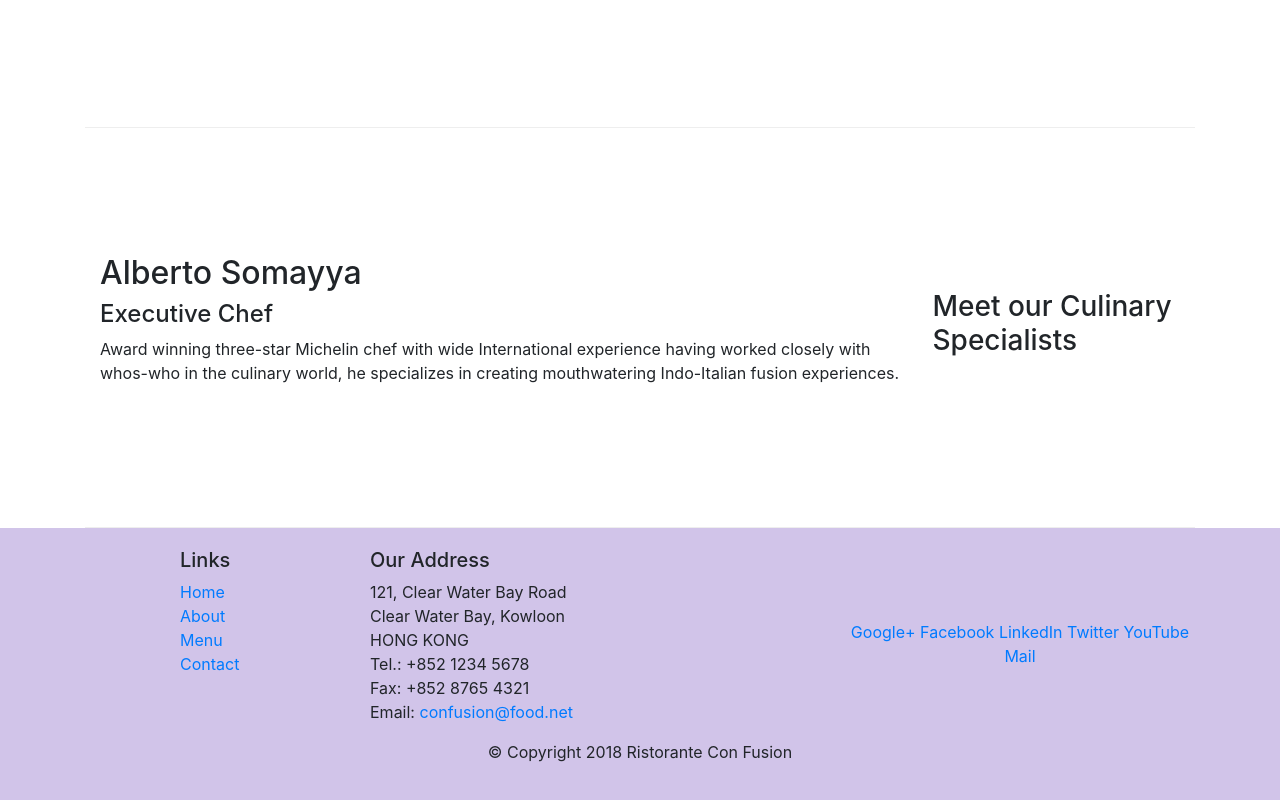
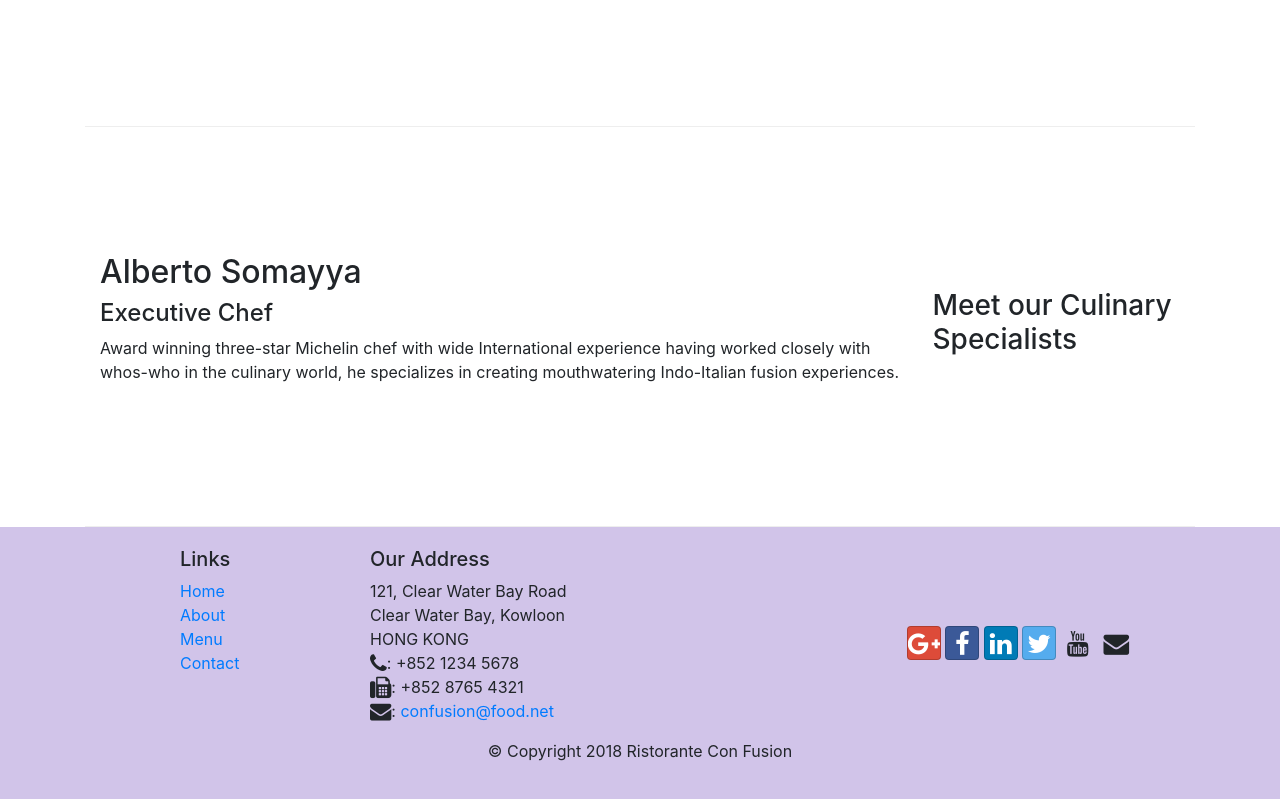
Before and after one commit to TARANJOTS/Confusion-Bootstrap, a website: page index.html in a window 1280 px wide. Shown: the part 1007-1807 px from the top of the page. Drawn offline with nearby package versions, Linux system fonts and the light colour scheme.

Commit message:
Icon Fonts

```diff
--- a/index.html
+++ b/index.html
@@ -9,6 +9,8 @@
 
         <!-- Bootstrap CSS -->
         <link rel="stylesheet" href="node_modules/bootstrap/dist/css/bootstrap.min.css">
+        <link rel="stylesheet" href="node_modules/font-awesome/css/font-awesome.min.css">
+        <link rel="stylesheet" href="node_modules/bootstrap-social/bootstrap-social.css">
         <link rel="stylesheet" href="css/styles.css">
     <title>Ristorante Con Fusion</title>
 </head>
@@ -22,10 +24,10 @@
             <a class="navbar-brand mr-auto" href='#'>Ristorante Con Fusion</a>
             <div class="collapse navbar-collapse" id="Navbar">
                 <ul class="navbar-nav mr-auto">
-                    <li class="nav-item active"><a class="nav-link" href='#'>Home</a></li>
-                    <li class="nav-item"><a class="nav-link" href='./aboutus.html'>About</a></li>
-                    <li class="nav-item"><a class="nav-link" href='#'>Menu</a></li>
-                    <li class="nav-item"><a class="nav-link" href='#'>Contact</a></li>
+                    <li class="nav-item active"><a class="nav-link" href='#'><span class="fa fa-home fa-lg"></span> Home</a></li>
+                    <li class="nav-item"><a class="nav-link" href='./aboutus.html'><span class="fa fa-info fa-lg"></span> About</a></li>
+                    <li class="nav-item"><a class="nav-link" href='#'><span class="fa fa-list fa-lg"></span> Menu</a></li>
+                    <li class="nav-item"><a class="nav-link" href='#'><span class="fa fa-address-card fa-lg"></span> Contact</a></li>
                 </ul>
             </div>
 
@@ -96,19 +98,19 @@
 		              121, Clear Water Bay Road<br>
 		              Clear Water Bay, Kowloon<br>
 		              HONG KONG<br>
-		              Tel.: +852 1234 5678<br>
-		              Fax: +852 8765 4321<br>
-		              Email: <a href="mailto:confusion@food.net">confusion@food.net</a>
+		              <i class="fa fa-phone fa-lg"></i>: +852 1234 5678<br>
+		              <i class="fa fa-fax fa-lg"></i>: +852 8765 4321<br>
+		              <i class="fa fa-envelope fa-lg"></i>: <a href="mailto:confusion@food.net">confusion@food.net</a>
 		           </address>
                 </div>
                 <div class="col-12 col-sm-4 align-self-center">
                     <div class="text-center">
-                        <a href="http://google.com/+">Google+</a>
-                        <a href="http://www.facebook.com/profile.php?id=">Facebook</a>
-                        <a href="http://www.linkedin.com/in/">LinkedIn</a>
-                        <a href="http://twitter.com/">Twitter</a>
-                        <a href="http://youtube.com/">YouTube</a>
-                        <a href="mailto:">Mail</a>
+                        <a class="btn btn-social-icon btn-google" href="http://google.com/+"><i class="fa fa-google-plus fa-lg"></i></a>
+                        <a class="btn btn-social-icon btn-facebook" href="http://www.facebook.com/profile.php?id="><i class="fa fa-facebook fa-lg"></i></a>
+                        <a class="btn btn-social-icon btn-linkedin" href="http://www.linkedin.com/in/"><i class="fa fa-linkedin fa-lg"></i></a>
+                        <a class="btn btn-social-icon btn-twitter" href="http://twitter.com/"><i class="fa fa-twitter fa-lg"></i></a>
+                        <a class="btn btn-social-icon btn-youtube" href="http://youtube.com/"><i class="fa fa-youtube fa-lg"></i></a>
+                        <a class="btn btn-social-icon" href="mailto:"><i class="fa fa-envelope fa-lg"></i></a>
                     </div>
                 </div>
            </div>
--- a/package.json
+++ b/package.json
@@ -14,8 +14,10 @@
     "lite-server": "^2.3.0"
   },
   "dependencies": {
-    "bootstrap": "^4.0.0",
-    "jquery": "^3.3.1",
+    "bootstrap": "^4.4.1",
+    "bootstrap-social": "^5.1.1",
+    "font-awesome": "^4.7.0",
+    "jquery": "^3.5.0",
     "popper.js": "^1.12.9"
   }
 }
```
Also changed, not shown: aboutus.html (+15 -13 lines), 1 other file.
